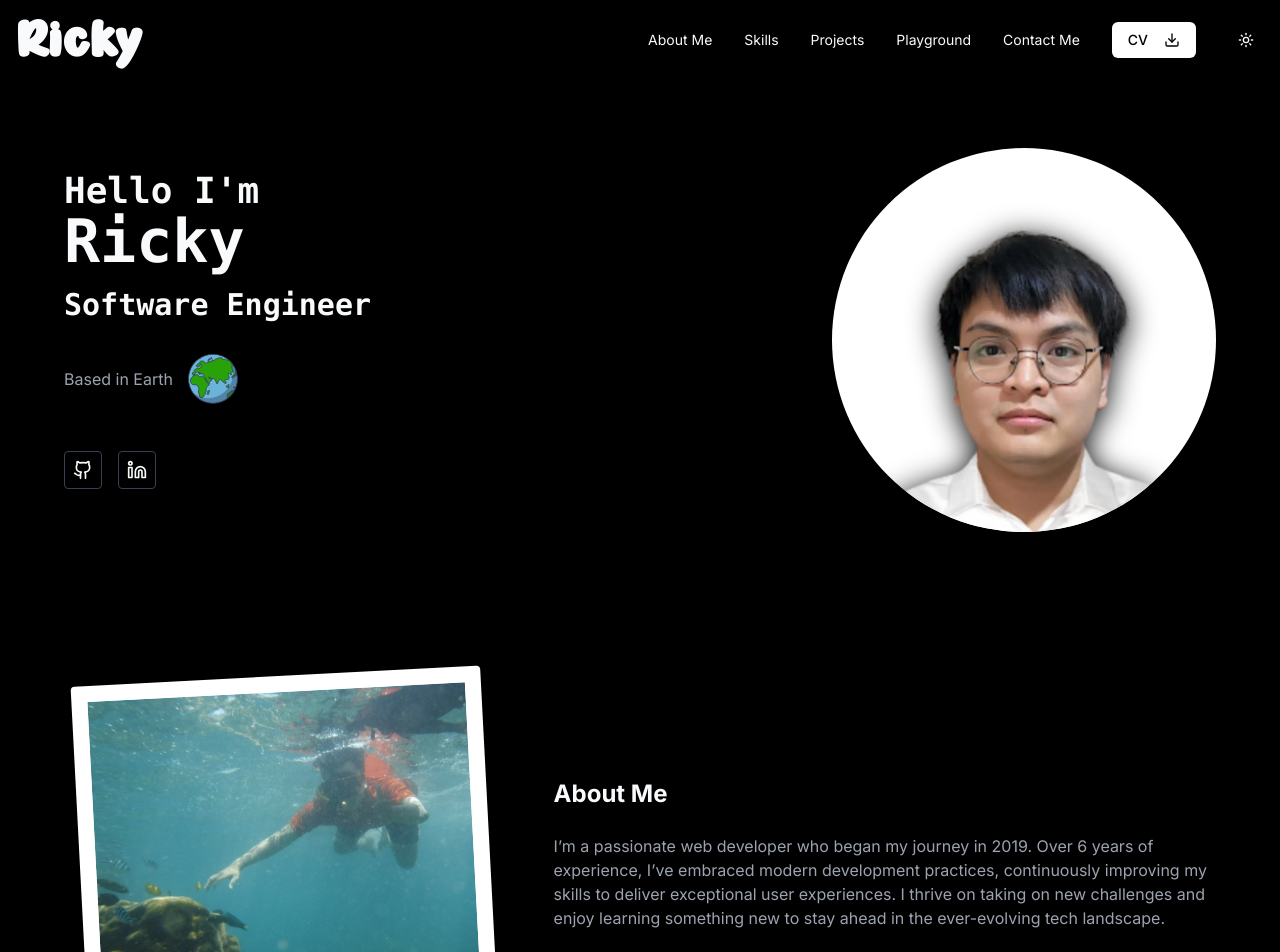
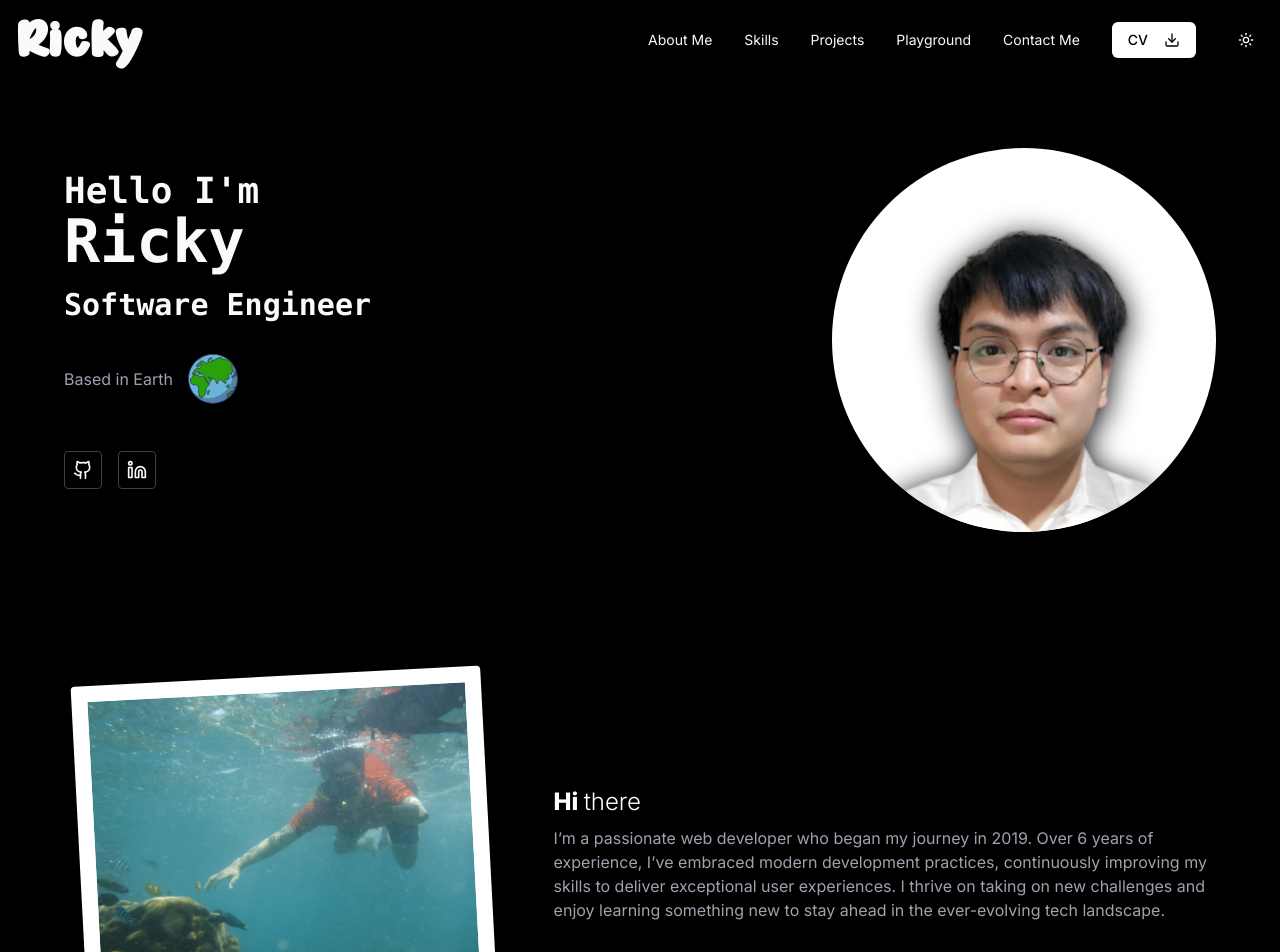
Before and after one commit to georgiusricky/georgiusricky.github.io, a Next.js app: page / in a window 1280 px wide. Shown: the top 952 px of the page. Built offline with nearby package versions, Linux system fonts and the light colour scheme.

Commit message:
update: about title

```diff
--- a/app/components/About.tsx
+++ b/app/components/About.tsx
@@ -18,7 +18,10 @@ export default function About() {
           <Polaroid src="/img/underwater.jpg" alt="underwater" caption="23-02-2020"/>
         </div>
         <div className="w-full md:w-3/5">
-          <h2 className="text-2xl font-bold mb-6">About Me</h2>
+          <h2 className="text-2xl font-bold mb-2 dark:text-white text-black">
+            <span className="font-extrabold">Hi </span>
+            <span className="font-light">there</span>
+          </h2>
           <p className="text-gray-600 dark:text-gray-400 mb-4">
             {`I’m a passionate web developer who began my journey in 2019. Over ${totalExpYear} years of experience, I’ve embraced modern development practices, continuously improving my skills to deliver exceptional user experiences. I thrive on taking on new challenges and enjoy learning something new to stay ahead in the ever-evolving tech landscape.`}
           </p>
```
